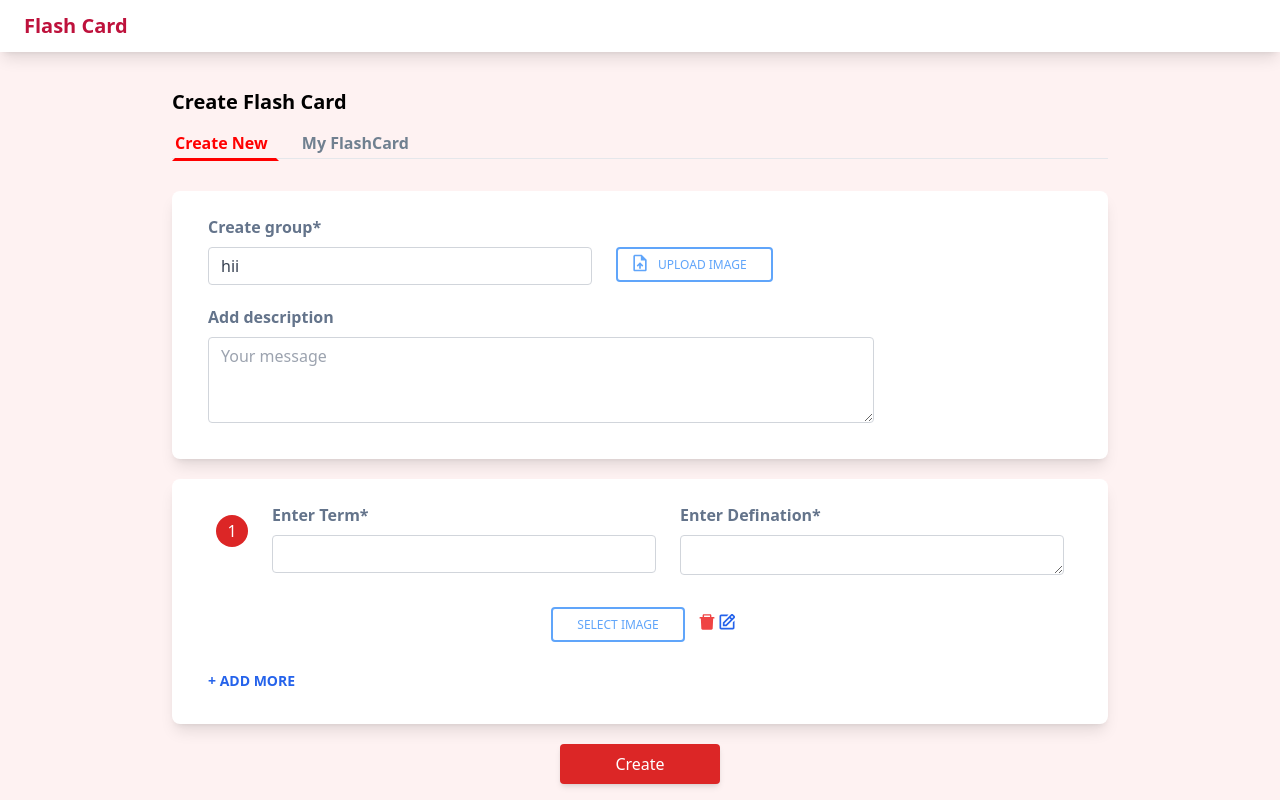
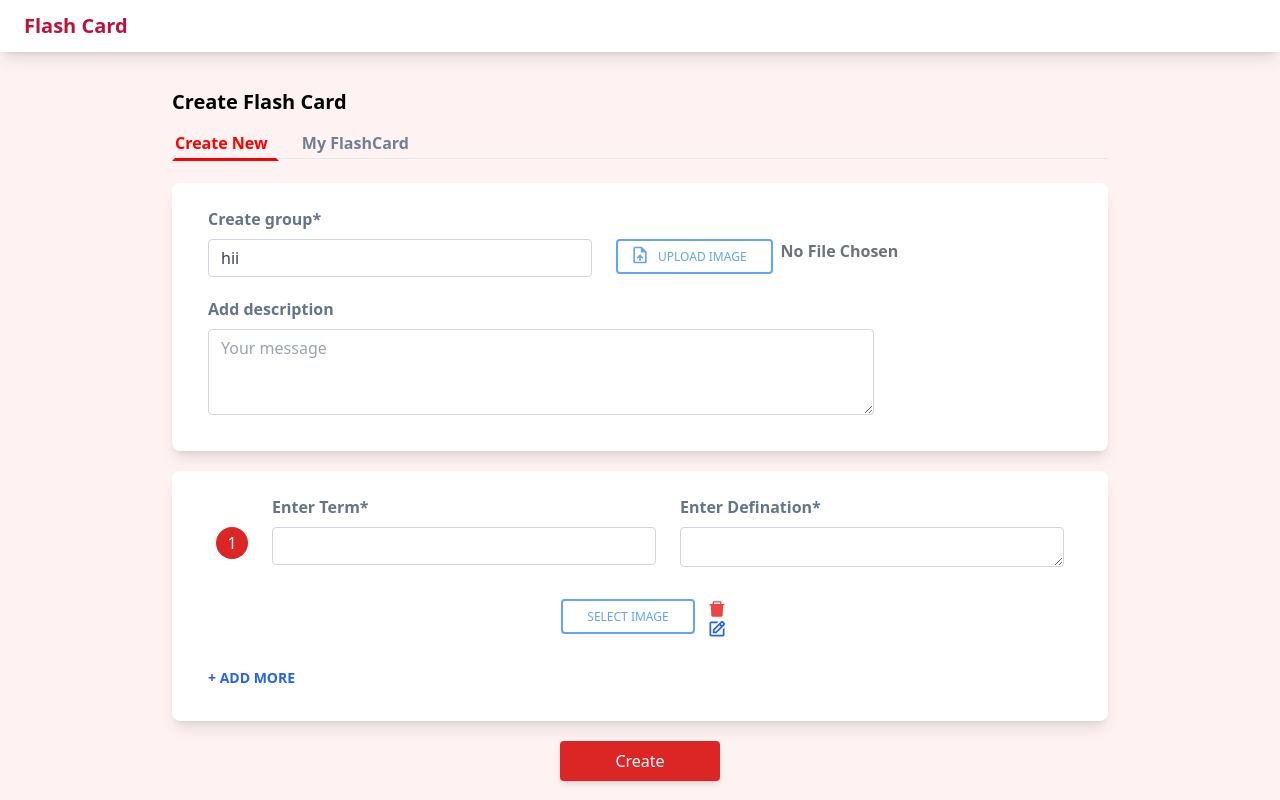
Before and after one commit to SOMKUVAR/flashCard, a React (Create React App) app: page / in a window 1280 px wide. Built offline with nearby package versions, Linux system fonts and the light colour scheme.

Commit message:
added image functionality ;

```diff
--- a/src/component/FlashCard/createFlashCard/CreateFlashCard.jsx
+++ b/src/component/FlashCard/createFlashCard/CreateFlashCard.jsx
@@ -10,7 +10,7 @@ const CreateFlashCard = () => {
     const initialValues = useSelector((state) => state.flashCardForm);
     return (
 
-        <div className="container-fluid my-8">
+        <div className="container-fluid mt-6 mb-0">
             <Formik enableReinitialize={true}
                 onSubmit={(state) => {
                 console.log(state);}}
--- a/src/component/FlashCard/createFlashCard/CreateGroup.jsx
+++ b/src/component/FlashCard/createFlashCard/CreateGroup.jsx
@@ -11,16 +11,16 @@ const CreateGroup = () => {
     <ContainerWithShadow>
       <div className="flex flex-wrap mb-5 flex-col sm:flex-row">
         <div>
-        <Field component={Input} label="Create group*" name={`${CREATEGROUP+"."+GROUP_TITLE}`} />
+        <Field component={Input} label="Create group*" name={`${CREATEGROUP}.${GROUP_TITLE}`} />
         <ErrorMessage name={`${CREATEGROUP+"."+GROUP_TITLE}`}>{(err)=> <div className="text-red-600 mb-3 w-11/12 sm:w-96 mx-3">{err}</div>}</ErrorMessage>
         </div>
         <div className="ml-3 md:mt-8">
-        <Field component={UploadImageButton} name={`${CREATEGROUP+"."+IMAGE}`} />
-        <ErrorMessage name={`${CREATEGROUP+"."+IMAGE}`}>{(err)=> <div className="text-center text-red-600">{err}</div>}</ErrorMessage>
+        <Field component={UploadImageButton} name={`${CREATEGROUP}.${IMAGE}`} />
+        <ErrorMessage name={`${CREATEGROUP}.${IMAGE}`}>{(err)=> <div className="text-center text-red-600">{err}</div>}</ErrorMessage>
         </div>
       </div>
       <div className="mb-3 mx-3 xl:w-3/4">
-        <Field name={`${CREATEGROUP+"."+DESCRIPTION}`} component={TextArea}label={"Add description"} />
+        <Field name={`${CREATEGROUP}.${DESCRIPTION}`} component={TextArea}label={"Add description"} />
         <ErrorMessage name={`${CREATEGROUP+"."+DESCRIPTION}`} >{(err)=> <div className="text-red-600">{err}</div>}</ErrorMessage>
       </div>
     </ContainerWithShadow>
--- a/src/component/FlashCard/createFlashCard/EnterTermForm.jsx
+++ b/src/component/FlashCard/createFlashCard/EnterTermForm.jsx
@@ -20,7 +20,7 @@ const EnterTermForm = (props) => {
 
     return (
         <div className="flex flex-wrap items-start  justify-center flex-col xl:flex-row mb-5">
-            <div className="rounded-full items-center justify-center h-8 w-8 flex text-white bg-red-600 mx-3 mt-3">{props.index + 1}</div>
+            <div className="rounded-full items-center justify-center h-8 w-8 flex text-white bg-red-600 mx-3 mt-8">{props.index + 1}</div>
             <div id={props.id} className="w-full sm:w-auto flex justify-center flex-col">
                 <Field component={Input} label="Enter Term*" name={`terms[${props.index}].term`} />
                 <ErrorMessage name={`terms[${props.index}].term`}>
@@ -33,14 +33,15 @@ const EnterTermForm = (props) => {
                     {(err) => <div className="text-red-600 mb-3 w-11/12 sm:w-96 mx-3">{err}</div>}
                 </ErrorMessage>
             </div>
-            <div className="flex flex-wrap items-center mt-8">
+            <div className="flex flex-wrap items-start mt-8">
                 <div className="ml-2">
-                    <SelectImage />
+                   <Field component={SelectImage} name={`terms[${props.index}.image`}/>
                 </div>
-                <div className="ml-3">
+                <div className="ml-3 flex flex-col">
                     <DeleteButton onClick={onDelete} />
                     <EditButton onClick={onEdit} />
-                </div>
+            </div>
+
             </div>
 
         </div>
--- a/src/component/FlashCard/createFlashCard/UploadImageButton.jsx
+++ b/src/component/FlashCard/createFlashCard/UploadImageButton.jsx
@@ -3,7 +3,7 @@ import {MdOutlineUploadFile} from 'react-icons/md';
 
 const UploadImageButton = (props)=>{
     const ref = useRef();
-    const [name,setName] = useState("");
+    const [name,setName] = useState("No File Chosen");
     return (
         <div className='flex justify-center align-center'>
         <input hidden  ref={ref}  type='file' onChange={(event)=>{
--- a/src/component/FlashCard/createFlashCard/validationSchema.js
+++ b/src/component/FlashCard/createFlashCard/validationSchema.js
@@ -1,6 +1,6 @@
 import * as Yup from 'yup';
 
-const SUPPORTED_FORMATS = ["image/png", "image/jpg", "image/jpeg"];
+export const SUPPORTED_FORMATS = ["image/png", "image/jpg", "image/jpeg"];
 const validationSchema = Yup.object().shape(
     {
         createGroup:Yup.object().shape(
--- a/src/component/Layout/SelectImage.jsx
+++ b/src/component/Layout/SelectImage.jsx
@@ -1,12 +1,41 @@
+import {ErrorMessage} from "formik";
+import {useRef, useState} from "react";
+import {SUPPORTED_FORMATS} from "../FlashCard/createFlashCard/validationSchema";
 
 
-const SelectImage = ()=>{
+const SelectImage = (props) => {
+    const ref = useRef();
+    const [url, setUrl] = useState(null);
+    const [err,setErr] = useState('');
     return (
-        <button type="button" className="inline-block px-6 py-2 border-2 border-blue-400
-        font-23 text-blue-400 font-medium text-xs leading-tight uppercase rounded hover:bg-black
-        hover:bg-opacity-5 focus:outline-none focus:ring-0 transition duration-150 ease-in-out">
-             Select Image
-        </button>
+        <div>
+            <input hidden
+                ref={ref}
+                type='file'
+                onChange={(event) => {
+                        if (event.target.files[0]) {
+                            let mimeType = event.target.files[0].type;
+                            if (SUPPORTED_FORMATS.includes(mimeType)) {
+                                const reader = new FileReader();
+                                reader.readAsDataURL(event.target.files[0]);
+                                reader.onload = () => {
+                                    setUrl(reader.result);
+                                };
+                                setErr('');
+                            } else {
+                                setUrl(null);
+                                setErr("Please provide jpeg png or jpg format.")
+                            }
+                            props.form.setFieldValue(props.field.name, event.target.files[0]);
+                        }
+                    }}/>
+                    { url == null ? <button onClick={() => {ref.current.click();}}
+                     type="button" className="inline-block px-6 py-2 border-2 border-blue-400
+                     font-23 text-blue-400 font-medium text-xs leading-tight uppercase rounded hover:bg-black
+                     hover:bg-opacity-5 focus:outline-none focus:ring-0 transition duration-150 ease-in-out">
+                     Select Image</button> : <div className="w-32"><img  src={url} className="w-32 h-20"/></div>}
+                    <div className="text-red-600">{err}</div>
+        </div>
     )
 }
 
```
